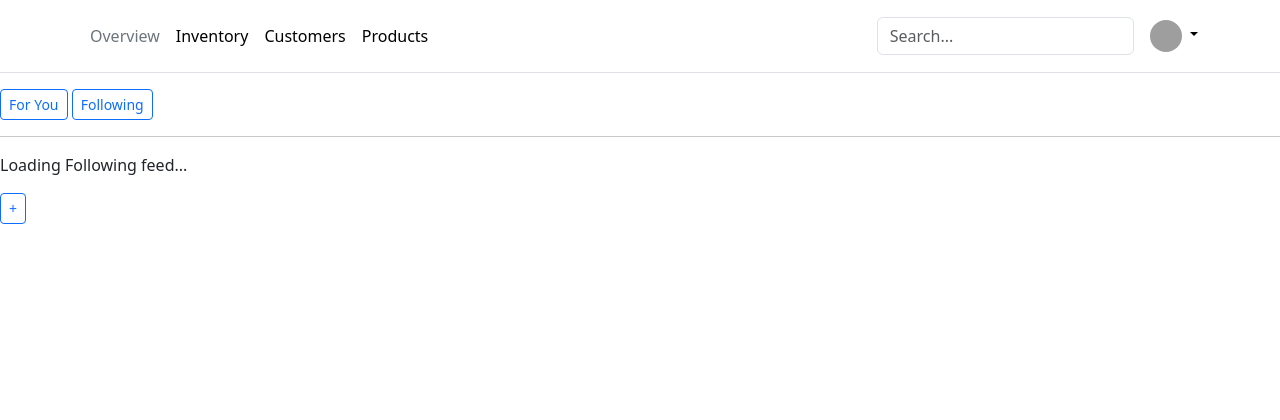
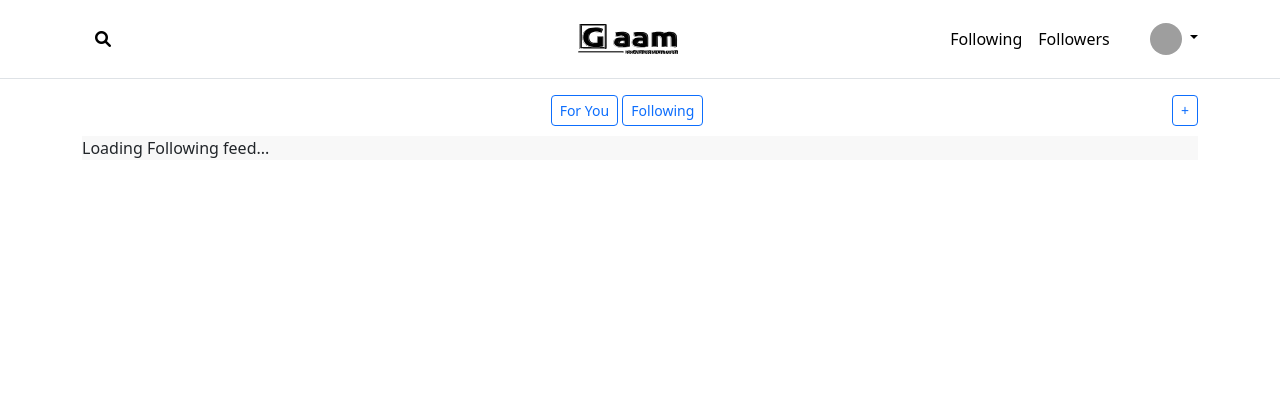
Before and after one commit to gaamfer/social_network, a Django app: page / in a window 1280 px wide. Shown: the top 420 px of the page. Run offline with Django 3.2, Linux system fonts and the light colour scheme; the visitor is signed in with stand-in values (Sample User, id 1); some libraries are stand-ins or nearby versions; grey boxes are pictures that could not be loaded.

Commit message:
real changes

```diff
--- a/network/models.py
+++ b/network/models.py
@@ -8,13 +8,13 @@
 class Profile(models.Model):
     SEX_CHOICES = [('M', 'Male'), ('F', 'Female'), ('O', 'Other')]
 
-    user = models.OneToOneField(User, on_delete=models.CASCADE)
+    user = models.OneToOneField(User, on_delete=models.CASCADE, related_name='rel_profile')
     username = models.CharField(max_length=36, unique=True)
     bio = models.TextField(max_length=280)
     profile_pic = models.ImageField(upload_to='profile_pics/')
     birth_date = models.DateField()
     sex = models.CharField(max_length=1, choices=SEX_CHOICES)
-    following = models.ManyToManyField("self", symmetrical=False, related_name='followers')
+    following = models.ManyToManyField("self", symmetrical=False, related_name='followers', blank=True)
 
     def serialize(self):
         return {
@@ -24,9 +24,10 @@
             "profile_pic": self.profile_pic.url,
             "birth_date": self.birth_date,
             "sex": self.get_sex_display(),  # Display the human-readable version of 'sex'
-            "followers": self.followers.count(),
-            "following": self.following.count()
+            "followers": self.followers.count() if self.followers.exists() else 0,
+            "following": self.following.count() if self.following.exists() else 0
         }
+
 
 
 class Post(models.Model):
--- a/network/static/network/main.js
+++ b/network/static/network/main.js
@@ -22,20 +22,16 @@
     // Clear previous posts
     document.querySelector('#homepage').innerHTML = '';
 
-    // add line to separate
-    document.querySelector('#homepage').innerHTML = `<hr>`;
-
-
     // Load the appropriate feed based on the view
     if (view === 'ForYou') {
-        document.querySelector('#homepage').innerHTML += '<p>Loading For You feed...</p>';
+        document.querySelector('#homepage').innerHTML = '<p>Loading For You feed...</p>';
     } else if (view === 'Following') {
-        document.querySelector('#homepage').innerHTML += '<p>Loading Following feed...</p>';
+        document.querySelector('#homepage').innerHTML = '<p>Loading Following feed...</p>';
     }
 }
 
 
-// THIs s just for the Interface behaviour
+// This s just for the Interface behaviour
 function Compose_post(){
     // Just adjust the behaviour of the form showing up
 
--- a/network/static/network/styles.css
+++ b/network/static/network/styles.css
@@ -1,3 +1,17 @@
 a {
     cursor: pointer;
 }
+
+#air-btns {
+    margin-left: auto; /* Pushes the #air-btns to the far right */
+}
+
+.d-flex.justify-content-center {
+    flex-grow: 1; /* Allows it to center within the available space */
+}
+
+#feed {
+    margin-top: 10px;
+    scroll-margin-bottom: 10px;
+    background-color: rgb(248, 248, 248);
+}
--- a/network/templates/network/index.html
+++ b/network/templates/network/index.html
@@ -3,20 +3,30 @@
 
 {% block title %}Feed{% endblock%}
 
+{% block style %}
+<link href="{% static 'network/styles.css' %}" rel="stylesheet">
+{% endblock %}
+
 {% block body %}
-
+<div class="container">
+    <div class="d-flex align-items-center justify-content-between">
+        <div class="d-flex justify-content-center w-100">
+            <div>
                 <button class="btn btn-sm btn-outline-primary" id="ForYou">For You</button>
                 <button class="btn btn-sm btn-outline-primary" id="Following">Following</button>
+            </div>
+        </div>
+        <div id="air-btns">
+            <button class="btn btn-sm btn-outline-primary" id="compose-btn">+</button>
+        </div>
+    </div>
 
+    <div id="feed">
         <div id ="homepage">
         </div>
 
-    <div id="air-btns">
-        <button class="btn btn-sm btn-outline-primary" id="compose-btn">+</button>
-    </div>
 
         <div id="compose-post">
-        <hr>
             <h3>What comes to your mind?</h3>
             <form id="compose-post-form">
                 <div class="primary-buttons">
@@ -30,10 +40,11 @@
                 </div>
             </form>
         </div>
+    </div>
 
     <div id="compose-repost">
     </div>
-
+</div>
 {% endblock %}
 
 {% block script %}
--- a/network/templates/network/layout.html
+++ b/network/templates/network/layout.html
@@ -12,7 +12,9 @@
         {% endblock %}
         <link href="{% static 'network/assets/dist/css/bootstrap.min.css' %}" rel="stylesheet">
     <!-- Custom styles for this template -->
+      {% block style %}
         <link href="{% static 'network/headers.css' %}" rel="stylesheet">
+      {% endblock %}
     </head>
     <body>
         <!-- THEME-->
@@ -72,52 +74,77 @@
         <main>
           <header class="p-3 mb-3 border-bottom">
             <div class="container">
-              <div class="d-flex flex-wrap align-items-center justify-content-center justify-content-lg-start">
 
-                <ul class="nav col-12 col-lg-auto me-lg-auto mb-2 justify-content-center mb-md-0">
               {% if user.is_authenticated %}
-                    <li><a href="#" class="nav-link px-2 link-secondary">Overview</a></li>
-                    <li><a href="#" class="nav-link px-2 link-body-emphasis">Inventory</a></li>
-                    <li><a href="#" class="nav-link px-2 link-body-emphasis">Customers</a></li>
-                    <li><a href="#" class="nav-link px-2 link-body-emphasis">Products</a></li>
-                  {% else %}
-                    <li class="nav-item">
-                      <a style="text-decoration: underline" class="nav-link" href="{% url 'network:login' %}">Log In</a>
-                    </li>
-                    <li class="nav-item">
-                      <a style="text-decoration: underline" class="nav-link" href="{% url 'network:register' %}">Register</a>
-                    </li>
-                    {% endif %}
-                  </ul>
-                  {% if user.is_authenticated %}
-                  <form class="col-12 col-lg-auto mb-3 mb-lg-0 me-lg-3" role="search">
+                <div class="d-flex flex-wrap align-items-center justify-content-between">
+
+                  <div id="left-interact" class="d-flex align-items-center">
+                    <div id="search-area" style="display: none;">
+                      <form role="search" class="d-flex align-items-center ms-2">
+                        <button id="search-area-left" class="btn p-10 link-body-emphasis" type="button"><i class="fas fa-arrow-left"></i></button>
                         <input type="search" class="form-control" placeholder="Search..." aria-label="Search">
                       </form>
+                    </div>
+                    <div>
+                      <button id="search-area-button" class="btn p-10 link-body-emphasis"><i class="fas fa-search"></i></button>
+                    </div>
+                  </div>
 
-                  <div class="dropdown text-end">
+                  <div id="center-interact" class="d-flex justify-content-center flex-grow-1" style="margin-left: 40%;">
+                    <ul class="nav col-12 col-lg-auto me-lg-auto mb-2 justify-content-center mb-md-0">
+                        <li><a href="{% url 'network:index' %}" class="nav-link px-2 link-body-emphasis"><img src="{% static 'network/assets/icones/Gaamblack.svg' %}" width="100" height="30"/></a></li>
+                    </ul>
+                  </div>
+
+                  <div id="right-interact" class="d-flex align-items-center">
+                    <ul id="myfollow" class="nav col-12 col-lg-auto me-lg-3 mb-2 justify-content-center mb-md-0">
+                      <li>
+                          <a href="#" class="nav-link px-2 link-body-emphasis">
+                              <span style="color: #FF5733; font-weight: bold;">{{ user.rel_profile.followers.count }}</span> Following
+                          </a>
+                      </li>
+                      <li>
+                          <a href="#" class="nav-link px-2 link-body-emphasis">
+                              <span style="color: #3399FF; font-weight: bold;">{{ user.rel_profile.following.count }}</span> Followers
+                          </a>
+                      </li>
+                    </ul>
+
+
+                    <div id="drop" class="dropdown text-end ms-3">
                       <a href="#" class="d-block link-body-emphasis text-decoration-none dropdown-toggle" data-bs-toggle="dropdown" aria-expanded="false">
                         <img src="https://github.com/mdo.png" alt="mdo" width="32" height="32" class="rounded-circle">
                       </a>
                       <ul class="dropdown-menu text-small">
-                      <li><a class="dropdown-item" href="#">New project...</a></li>
+                        <li>
+                          <form action="{% url 'network:profile' user.username %}" method="post" style="display: inline;">
+                              {% csrf_token %}
+                              <button type="submit" class="dropdown-item fw-bold fs-6" style="border: none; background: none; text-align: left; width: 100%;">
+                                  {{ user.first_name }} {{ user.last_name }}
+                                  <p class="text-muted" style="display: block; font-size: small;">@{{ user.username }}</p>
+                              </button>
+                          </form>
+                        </li>
+                        <li><a class="dropdown-item" href="#">Saved Items</a></li>
                         <li><a class="dropdown-item" href="#">Settings</a></li>
-                      <li><a class="dropdown-item" href="#">Profile</a></li>
                         <li><hr class="dropdown-divider"></li>
                         <li><a class="dropdown-item" href="{% url 'network:logout' %}">Sign out</a></li>
                       </ul>
+                    </div>
+                  </div>
+
+                </div>
               {% endif %}
             </div>
+          </header>
+          <div class="body">
+              {% block body %}
+              {% endblock %}
           </div>
-              </div>
-            </header>
 
         </main>
         <script src="{% static 'network/assets/dist/js/bootstrap.bundle.min.js' %}"></script>
 
 
-        <div class="body">
-            {% block body %}
-            {% endblock %}
-        </div>
     </body>
 </html>
```
Also changed, not shown: network/static/network/assets/icones/Gaamblack.svg (added), network/static/network/assets/icones/Gaamwhite.svg (added), profile_pics/brian-lundquist-IAWN962A4aA-unsplash.jpg (added), 2 other files. Lines whose indentation alone changed are shown as unchanged.
